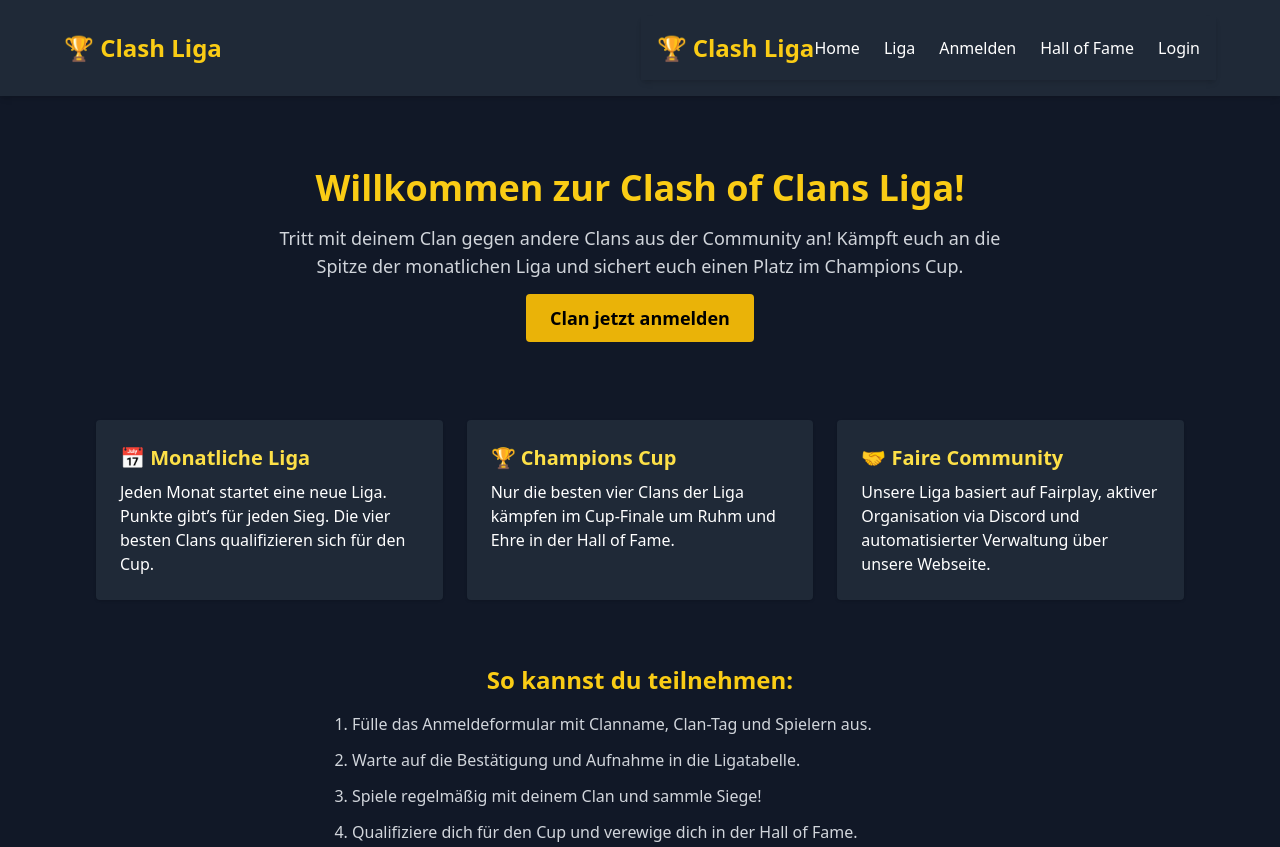
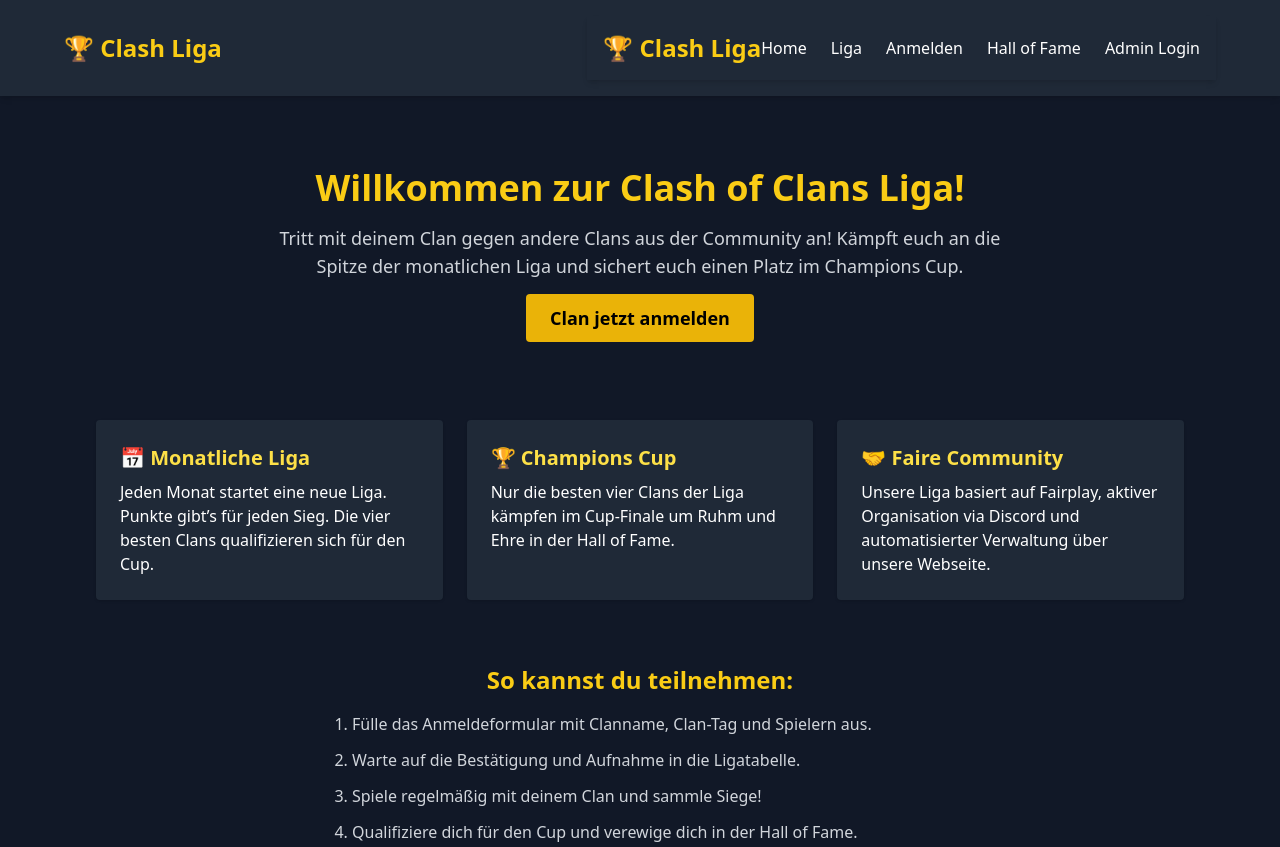
Before and after one commit to Indiumkoenig/Clash-of-Clans-league, a plain HTML site: page index.html in a window 1280 px wide. Shown: the top 847 px of the page. Drawn offline with nearby package versions, Linux system fonts and the light colour scheme.

Commit message:
Update index.html

```diff
--- a/index.html
+++ b/index.html
@@ -20,7 +20,7 @@
       <li><a href="anmelden.html" class="hover:text-yellow-300">Anmelden</a></li>
       <li><a href="hof.html" class="hover:text-yellow-300">Hall of Fame</a></li>
 
-      <li><a href="admin-login.html" class="hover:text-yellow-300 hidden md:inline">Login</a></li>
+      <li><a href="admin-login.html" class="hover:text-yellow-300 hidden md:inline">Admin Login</a></li>
 
     </ul>
   </nav>
```
